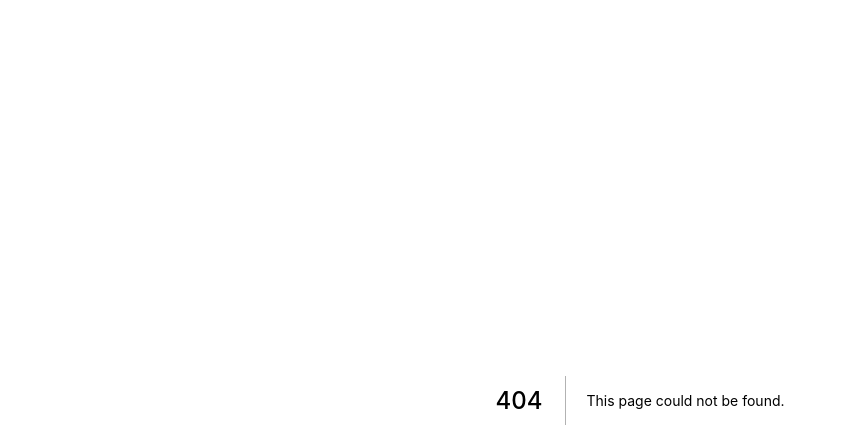
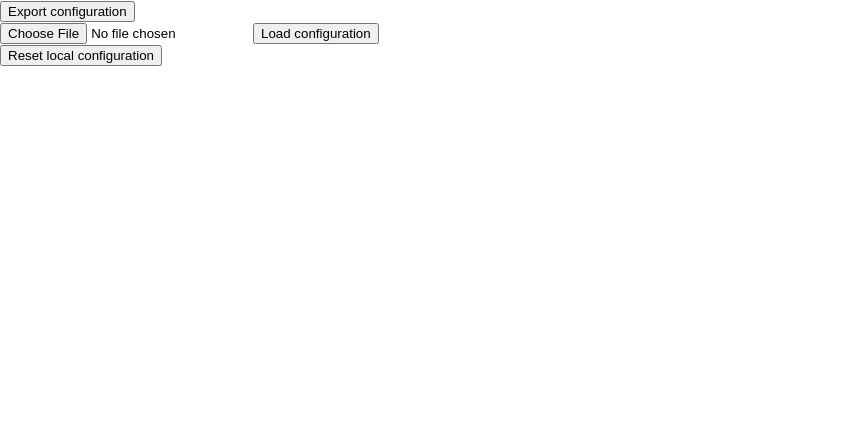
Before and after one commit to daftmaple/beat-saber-twitch-utils, a Next.js app: page /test/configuration in a window 1280 px wide. Before the commit this address had no page. Shown: the top 448 px of the page, without its empty margins (0-847 px from the left). Built offline with nearby package versions, Linux system fonts and the light colour scheme.

Commit message:
feat(config): added user configuration prototype
Serialised as an object, configuration is stored in localStorage and exportable/importable as a JSON
file. This configuration object contains versioning to support extra features

```diff
--- /dev/null
+++ b/src/components/configuration/button/ExportConfigurationButton.tsx
@@ -0,0 +1,31 @@
+import { useEffect, useState } from 'react';
+
+import { ConfigurationV1, defaultConfiguration } from '../type';
+
+type ExportConfigurationButtonProps = {
+  config: ConfigurationV1 | null;
+};
+
+const parseHref = (config: ConfigurationV1): string =>
+  `data:text/json;charset=utf-8,${encodeURIComponent(JSON.stringify(config))}`;
+
+export const ExportConfigurationButton = (
+  props: ExportConfigurationButtonProps,
+) => {
+  const { config } = props;
+  const [configHref, setConfigHref] = useState<string>(
+    parseHref(config ?? defaultConfiguration),
+  );
+
+  useEffect(() => {
+    if (config) {
+      setConfigHref(parseHref(config));
+    }
+  }, [config]);
+
+  return (
+    <a href={configHref} download="twitchchat-config.json">
+      <button type="button">Export configuration</button>
+    </a>
+  );
+};
--- /dev/null
+++ b/src/components/configuration/button/ImportConfigurationButton.tsx
@@ -0,0 +1,45 @@
+import { ChangeEvent, useEffect, useState } from 'react';
+
+import { ConfigurationV1 } from '../type';
+
+type ImportConfigurationButtonProps = {
+  setConfig: (config: ConfigurationV1) => void;
+};
+
+export const ImportConfigurationButton = (
+  props: ImportConfigurationButtonProps,
+) => {
+  const { setConfig } = props;
+  const [tempConfig, setTempConfig] = useState<ConfigurationV1 | null>(null);
+
+  const handleFileInput = (event: ChangeEvent<HTMLInputElement>) => {
+    if (event.target.files) {
+      const file = event.target.files.item(0);
+
+      if (file) {
+        const reader = new FileReader();
+        reader.readAsText(file, `utf-8`);
+        reader.onload = (e) => {
+          if (typeof e.target?.result === `string`) {
+            setTempConfig(JSON.parse(e.target.result));
+          }
+        };
+      }
+    }
+  };
+
+  const onClick = () => {
+    if (tempConfig) {
+      setConfig(tempConfig);
+    }
+  };
+
+  return (
+    <div>
+      <input type="file" onChange={handleFileInput} accept="application/json" />
+      <button onClick={onClick} type="button">
+        Load configuration
+      </button>
+    </div>
+  );
+};
--- /dev/null
+++ b/src/components/configuration/button/ResetConfigurationButton.tsx
@@ -0,0 +1,23 @@
+import { cloneDeep } from 'lodash';
+
+import { ConfigurationV1, defaultConfiguration } from '../type';
+
+type ResetConfigurationButtonProps = {
+  setConfig: (config: ConfigurationV1) => void;
+};
+
+export const ResetConfigurationButton = (
+  props: ResetConfigurationButtonProps,
+) => {
+  const { setConfig } = props;
+
+  const onClick = () => {
+    setConfig(cloneDeep(defaultConfiguration));
+  };
+
+  return (
+    <button onClick={onClick} type="button">
+      Reset local configuration
+    </button>
+  );
+};
--- /dev/null
+++ b/src/components/configuration/button/index.ts
@@ -0,0 +1,3 @@
+export * from './ExportConfigurationButton';
+export * from './ImportConfigurationButton';
+export * from './ResetConfigurationButton';
--- /dev/null
+++ b/src/components/configuration/index.ts
@@ -0,0 +1,2 @@
+export * from './storage';
+export * from './button';
--- /dev/null
+++ b/src/components/configuration/storage.ts
@@ -0,0 +1,30 @@
+import { cloneDeep } from 'lodash';
+import { useEffect, useState } from 'react';
+
+import { ConfigurationV1, CONFIG_NAME, defaultConfiguration } from './type';
+
+export const useConfiguration = () => {
+  const [config, setConfig] = useState<ConfigurationV1 | null>(null);
+
+  useEffect(() => {
+    if (typeof window !== `undefined`) {
+      const storedConfiguration = localStorage.getItem(CONFIG_NAME);
+      const configToStore = storedConfiguration
+        ? (JSON.parse(storedConfiguration) as ConfigurationV1) // TODO: do a structure validation check
+        : cloneDeep(defaultConfiguration);
+
+      setConfig(configToStore);
+    }
+  }, []);
+
+  useEffect(() => {
+    if (typeof window !== `undefined` && config) {
+      localStorage.setItem(CONFIG_NAME, JSON.stringify(config));
+    }
+  }, [config]);
+
+  return {
+    config,
+    setConfig,
+  };
+};
--- /dev/null
+++ b/src/components/configuration/type/index.ts
@@ -0,0 +1,12 @@
+import { ConfigurationV1 } from './v1';
+
+export const CONFIG_NAME = `twitch-chat-config`;
+
+export const defaultConfiguration: ConfigurationV1 = {
+  version: 1,
+  tts: {
+    volume: 1,
+  },
+};
+
+export * from './v1';
--- /dev/null
+++ b/src/components/configuration/type/v1.ts
@@ -0,0 +1,8 @@
+type TTSConfiguration = {
+  volume: number;
+};
+
+export type ConfigurationV1 = {
+  version: 1;
+  tts: TTSConfiguration;
+};
--- a/src/components/index.ts
+++ b/src/components/index.ts
@@ -1 +1,2 @@
 export * from './tts';
+export * from './configuration';
--- /dev/null
+++ b/src/pages/test/configuration.tsx
@@ -0,0 +1,20 @@
+import {
+  ExportConfigurationButton,
+  ImportConfigurationButton,
+  ResetConfigurationButton,
+  useConfiguration,
+} from '~/components';
+
+const Test = () => {
+  const { config, setConfig } = useConfiguration();
+
+  return (
+    <>
+      <ExportConfigurationButton config={config} />
+      <ImportConfigurationButton setConfig={setConfig} />
+      <ResetConfigurationButton setConfig={setConfig} />
+    </>
+  );
+};
+
+export default Test;
```
